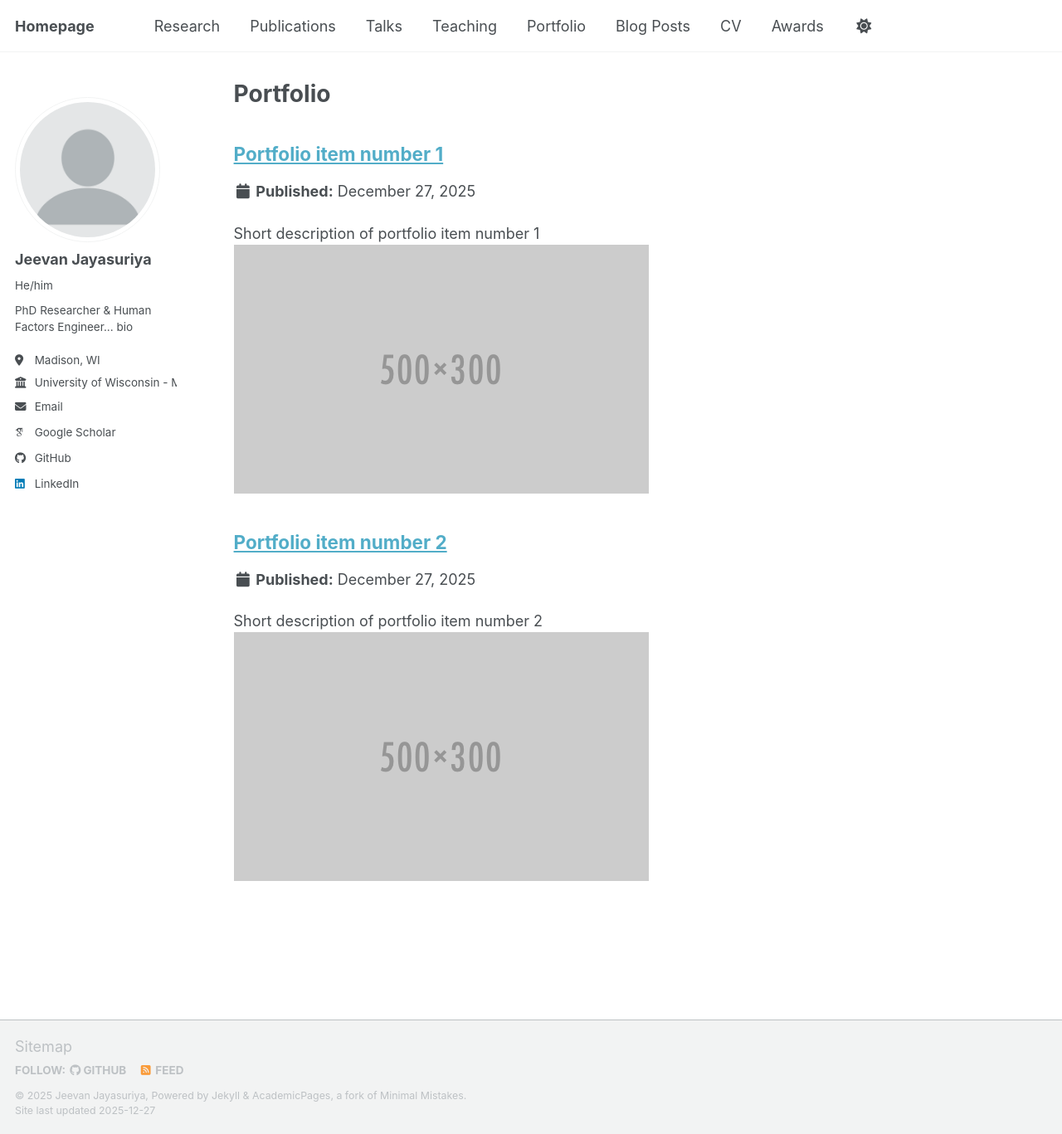
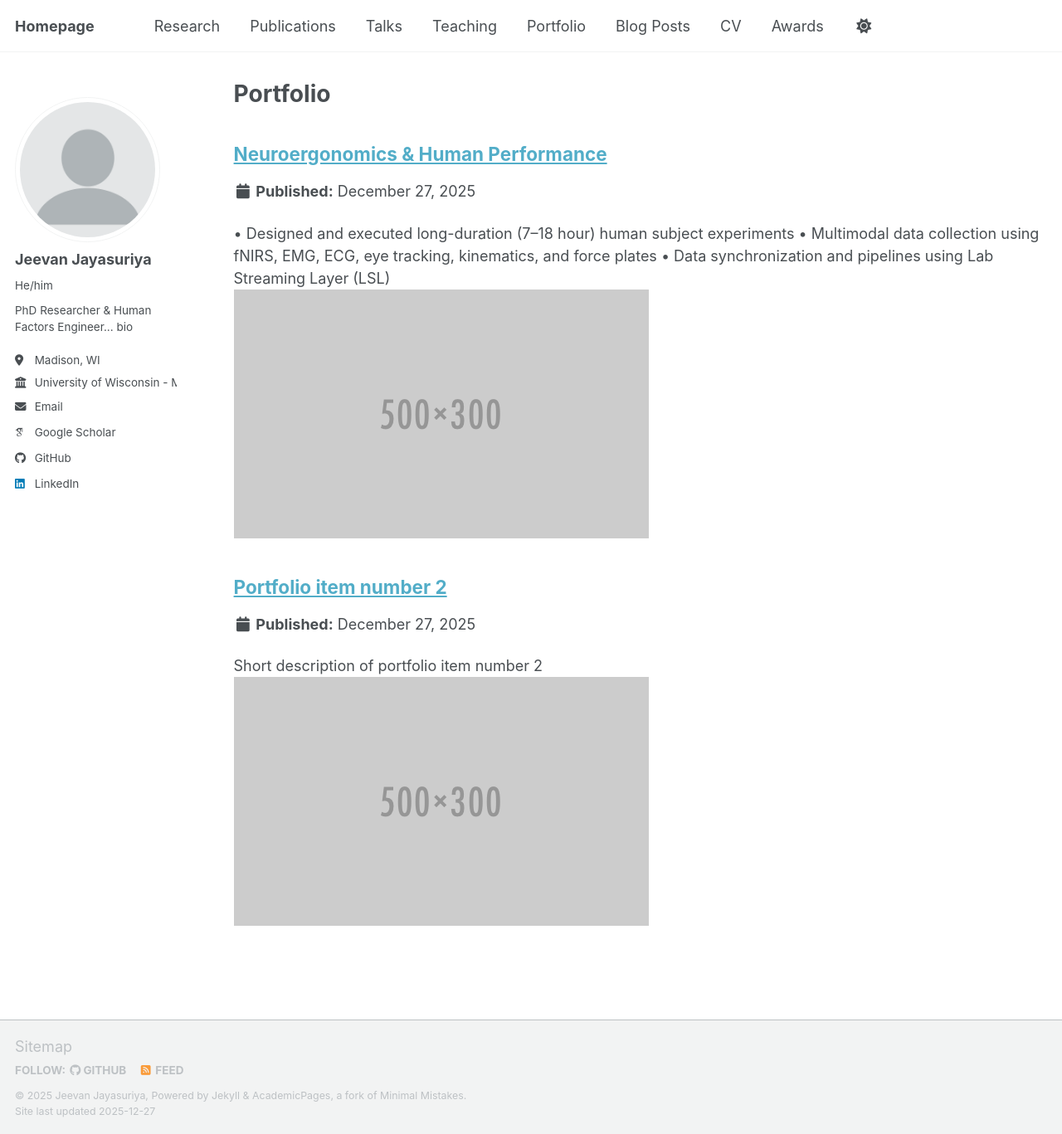
Before and after one commit to Kushi-Jj/kushi-bio.github.io, a Jekyll site: the page built from _pages/portfolio.html, in a window 1280 px wide and 1367 px high. Shown: the whole window at 83% size. Built offline with Jekyll 4.4.1, drawn with Linux system fonts in a browser that asks for light colours; some web fonts are replaced; a script bundle is joined from its source files by our own code; library files that are not in the unit come from our copies.

Commit message:
Update portfolio item title and excerpt

```diff
--- a/_portfolio/portfolio-1.md
+++ b/_portfolio/portfolio-1.md
@@ -1,6 +1,9 @@
 ---
-title: "Portfolio item number 1"
-excerpt: "Short description of portfolio item number 1<br/><img src='/images/500x300.png'>"
+title: "Neuroergonomics & Human Performance"
+excerpt: "
+• Designed and executed long-duration (7–18 hour) human subject experiments
+• Multimodal data collection using fNIRS, EMG, ECG, eye tracking, kinematics, and force plates
+• Data synchronization and pipelines using Lab Streaming Layer (LSL)<br/><img src='/images/500x300.png'>"
 collection: portfolio
 ---
 
```
